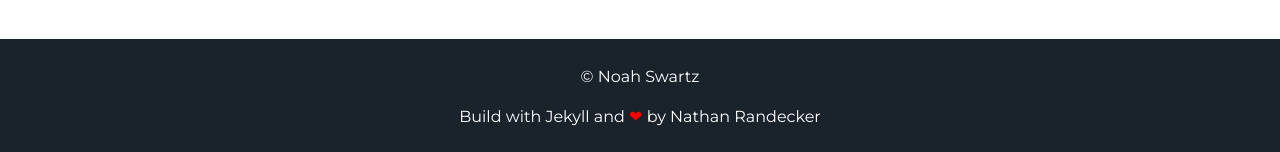
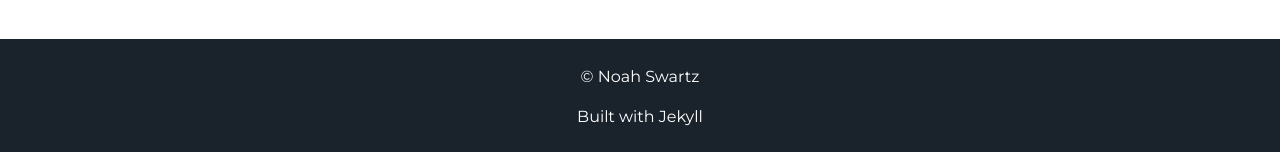
Before and after one commit to nswartz/nswartz.github.io, a Jekyll site: the page built from index.html, in a window 1280 px wide. Shown: the part 2165-2317 px from the top of the page. Built offline with Jekyll 4.4.1, drawn with Linux system fonts in a browser that asks for light colours.

Commit message:
feat: clean up footer content
Remove Nathan Randecker attribution and simplify footer text.

AI Assistant: Claude Sonnet 4.5

```diff
--- a/_includes/footer.html
+++ b/_includes/footer.html
@@ -1,6 +1,6 @@
 <footer class="footer">
     <p>&copy; {{site.username}}</p>
-    <p>Build with Jekyll and <span class="love">❤</span> by <a href="https://github.com/nrandecker">Nathan Randecker</a></p>
+    <p>Built with Jekyll</p>
 </footer>
 <script src="//cdn.jsdelivr.net/particles.js/2.0.0/particles.min.js"></script>
 <script src="{{ "/assets/js/sweet-scroll.min.js" | prepend: site.baseurl }}"></script>
```
